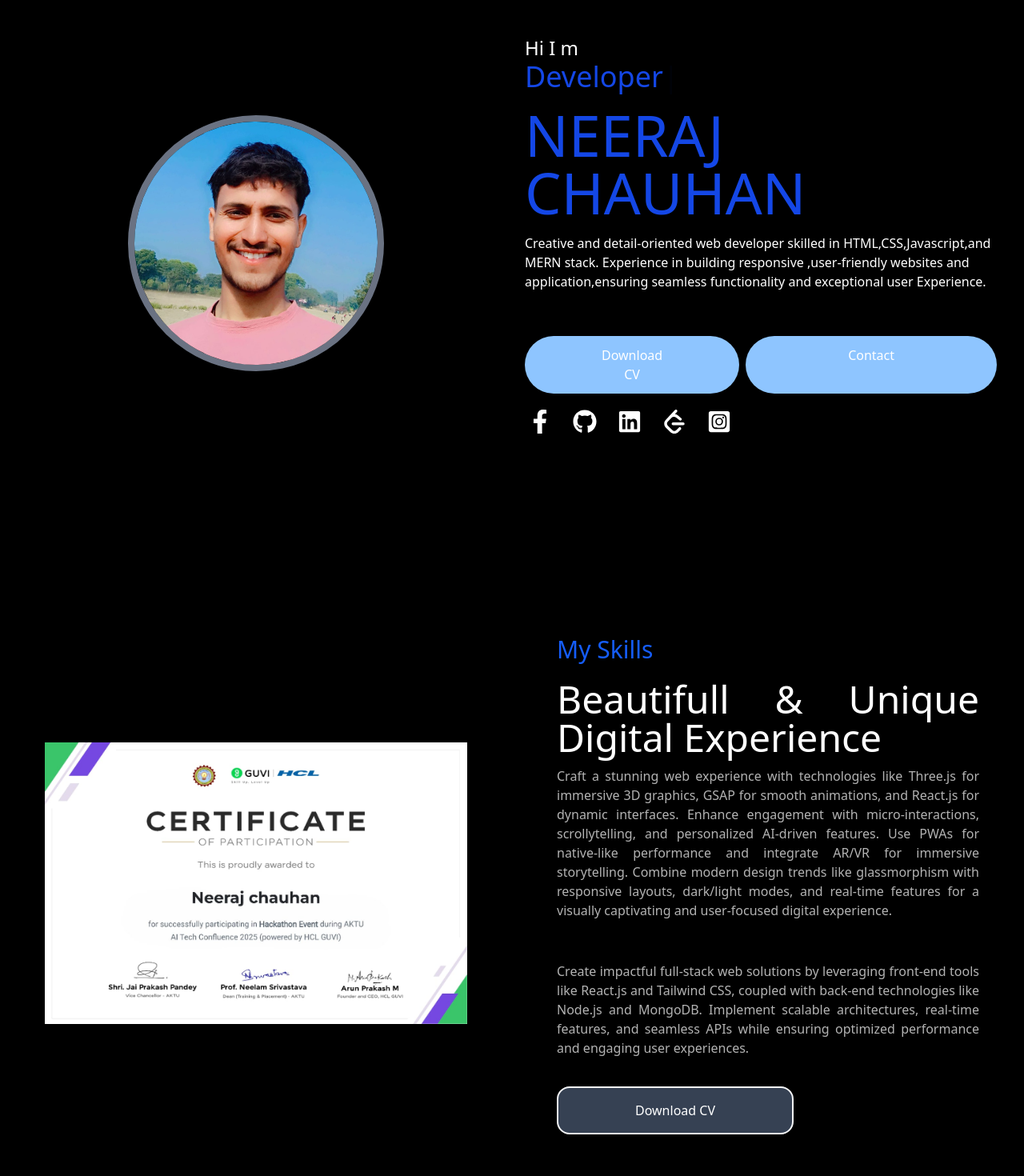
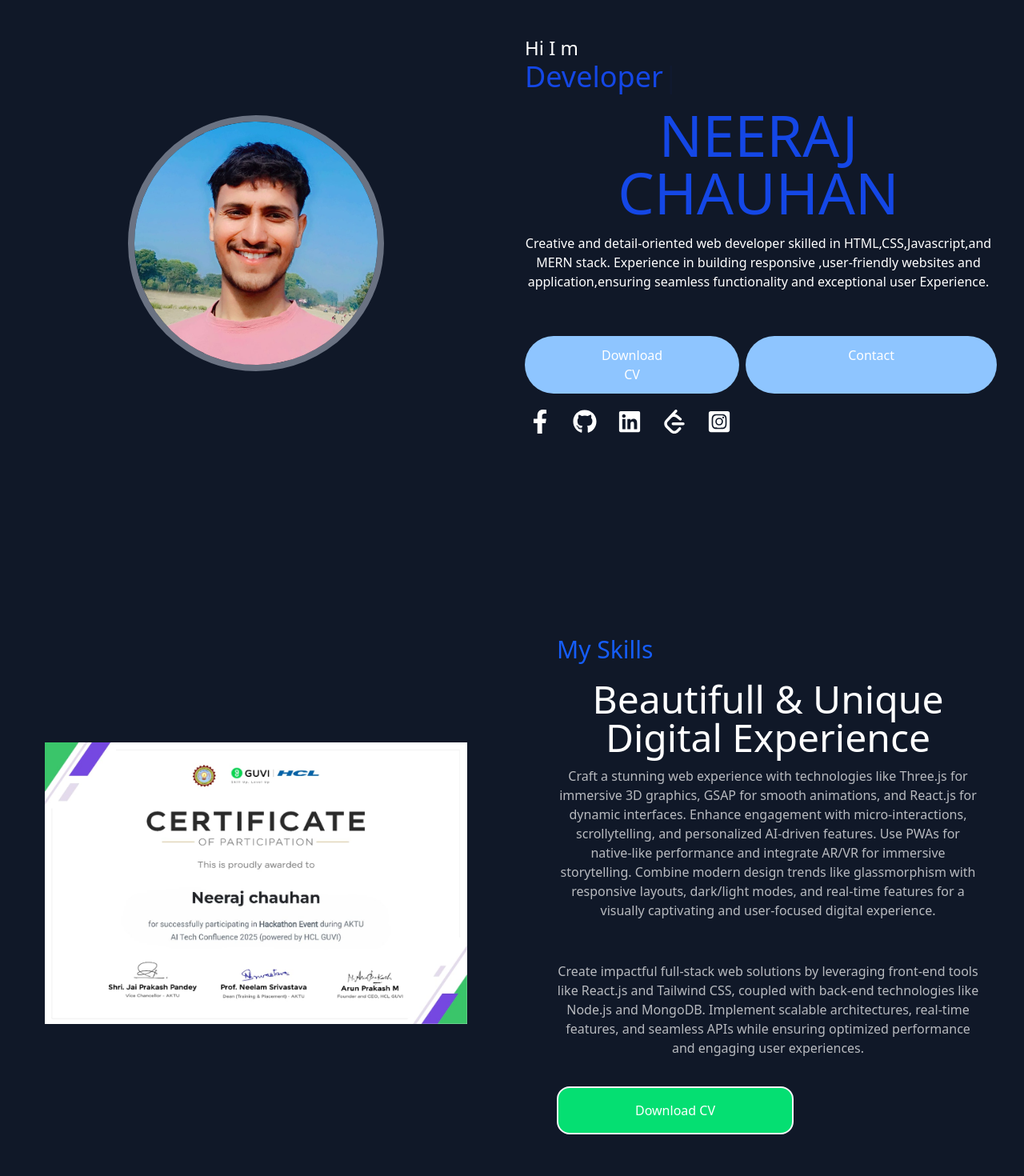
Before and after one commit to Neeraj-chauhan12/Portfolio, a React (Vite) app: page / in a window 1280 px wide. Shown: the part 160-1630 px from the top of the page at 80% size. Built offline with nearby package versions, Linux system fonts and the light colour scheme.

Commit message:
improvement

```diff
--- a/src/components/Rightpage1.jsx
+++ b/src/components/Rightpage1.jsx
@@ -22,18 +22,18 @@ const Rightpage1 = () => {
 
     <div className='md:w-1/2 w-full md:h-full h-auto flex flex-col justify-center  md:items-start p-4 md:pr-10 '>
 
-    <h1 className='md:text-2xl text-2xl'>Hi I m
+    <h1 className='md:text-2xl text-center text-2xl'>Hi I m
     </h1>
      {/* <span className='text-blue-600'>Frontend developer</span>  */}
     { <ReactTyped
-          className='text-4xl text-blue-700'
+          className='text-4xl text-center text-blue-700'
           strings={["Developer","Programmer","Coder"]}
           typeSpeed={60}
           backSpeed={50}
           loop={true}
         /> }
-    <h1 className='md:text-7xl text-4xl md:my-4 my-2 text-blue-700'>NEERAJ CHAUHAN</h1>
-    <p className='md:mb-14 mb-5'>Creative and detail-oriented web developer skilled in HTML,CSS,Javascript,and MERN stack. Experience in building responsive
+    <h1 className='md:text-7xl text-4xl md:my-4 my-2 text-center text-blue-700'>NEERAJ CHAUHAN</h1>
+    <p className='md:mb-14 mb-5 text-center '>Creative and detail-oriented web developer skilled in HTML,CSS,Javascript,and MERN stack. Experience in building responsive
         ,user-friendly websites and application,ensuring seamless functionality and exceptional user Experience.
     </p>
 
--- a/src/components/Rightpage2.jsx
+++ b/src/components/Rightpage2.jsx
@@ -11,20 +11,20 @@ function photo(){
     <>
     <div className='md:w-1/2 h-auto md:h-screen md:px-14 px-3 text-justify  flex flex-col text-white justify-center items-start'>
     <h1 className='md:text-3xl text-sm md:p-0 px-32 text-blue-600 mt-10 md:mb-2'>My Skills</h1>
-    <h2 className='md:text-5xl text-2xl text-white my-3'>Beautifull & Unique Digital Experience</h2>
-    <h1 className='opacity-70 mb-6'>
+    <h2 className='md:text-5xl text-center text-2xl text-white my-3'>Beautifull & Unique Digital Experience</h2>
+    <h1 className='opacity-70 text-center mb-6'>
     Craft a stunning web experience with technologies like Three.js
     for immersive 3D graphics, GSAP for smooth animations, and React.js for dynamic interfaces.
     Enhance engagement with micro-interactions, scrollytelling, and personalized AI-driven features.
     Use PWAs for native-like performance and integrate AR/VR for immersive storytelling. Combine modern design trends like glassmorphism with
      responsive layouts, dark/light modes, and real-time features for a visually captivating and user-focused digital experience.
     </h1>
-    <h1 className='opacity-70 mt-7 '>
+    <h1 className='opacity-70 text-center mt-7 '>
     Create impactful full-stack web solutions by leveraging front-end tools like React.js and Tailwind CSS, coupled with back-end technologies like Node.js and MongoDB. Implement scalable architectures,
     real-time features, and seamless APIs while ensuring optimized performance and engaging user experiences.
     </h1>
 
-    <button onClick={photo} className='md:px-24 px-32 md:mx-0  border-2 border-gray-100 py-4 my-9  text-white rounded-2xl bg-gray-700'>Download CV</button>
+    <button onClick={photo} className='md:px-24 px-32 md:mx-0 border-2 border-gray-100 py-2  md:py-4 my-9   text-white rounded-2xl bg-green-400'>Download CV</button>
 
     </div>
 
--- a/src/pages/Contact.jsx
+++ b/src/pages/Contact.jsx
@@ -43,18 +43,16 @@ const Contact=()=>{
 
   return (
     <>
-     <div className='max-w-screen-2xl h-screen md:h-auto bg-black flex justify-center gap-2 md:px-0 px-5 pt-10 pb-5 items-center flex-col '>
-      <h1 className='md:text-7xl text-5xl text-white uppercase'>contact me..</h1>
-
-      <h1 className='md:text-5xl text-3xl text-blue-500'>Fill the form and work with me</h1>
-      <div className='h-auto md:px-12 px-5 mt-4 rounded-lg md:w-96 w-76 bg-black border-2 border-green-400'>
+     <div className='max-w-screen-2xl h-screen md:h-auto bg-gray-900 flex justify-center gap-2 md:px-0 px-5 pt-10 pb-5 items-center flex-col '>
+      <h1 className='md:text-7xl text-5xl text-pink-600 uppercase'>contact <span className='text-blue-500'>me..</span></h1>
+      <div className='h-auto md:px-5 px-5 mt-4 rounded-lg md:w-96 w-76 bg-black border-4 border-blue-400 shadow-2xl shadow-gray-500'>
         <form
-        className='flex flex-col  md:px-2 gap-3 md:gap-7 py-5'
+        className='flex flex-col md:px-1 gap-3 md:gap-7 py-5'
          ref={form} onSubmit={sendEmail}
 
          >
           <input
-             className='w-64  text-3xl rounded-lg bg-transparent placeholder:text-2xl text-white border-2 border-gray-100  '
+             className='w-full text-sm md:text-3xl rounded-lg bg-transparent px-2 placeholder:text-2xl text-white border-2 border-gray-100  '
              placeholder='Enter the  name...'
              required
              value={name}
@@ -63,7 +61,7 @@ const Contact=()=>{
              name="name" />
 
              <input
-             className='w-64  text-3xl rounded-lg bg-transparent placeholder:text-2xl border-2 text-white border-gray-100  '
+             className='w-full  text-sm md:text-3xl rounded-lg bg-transparent px-2 placeholder:text-2xl  border-2 text-white border-gray-100  '
              placeholder='Enter the email...'
              required
              value={email}
@@ -72,7 +70,7 @@ const Contact=()=>{
              name="email" />
 
              <input
-             className='w-64 text-3xl rounded-lg bg-transparent placeholder:text-2xl text-white border-2 border-gray-100  '
+             className='w-full text-sm md:text-3xl rounded-lg bg-transparent px-2 placeholder:text-2xl border-2 text-white border-gray-100  '
              placeholder='Enter the password...'
              required
              value={password}
@@ -83,7 +81,7 @@ const Contact=()=>{
 
 
 <textarea
-             className='w-64  text-3xl rounded-lg bg-transparent placeholder:text-2xl text-white border-2 border-gray-100  '
+             className='w-full  text-sm md:text-3xl rounded-lg bg-transparent px-2 placeholder:text-2xl border-2 text-white border-gray-100  '
              placeholder='Enter the message...'
              required
              value={message}
@@ -93,7 +91,7 @@ const Contact=()=>{
 
 
 
-            <button type='submit' className='w-64  bg-blue-200 rounded-3xl hover:bg-blue-700 hover:text-white py-2 px-5'>Submit</button>
+            <button type='submit' className='w-full   rounded-3xl bg-pink-600 hover:text-white py-2 px-5'>Submit</button>
 
         </form>
     </div>
--- a/src/pages/Experience.jsx
+++ b/src/pages/Experience.jsx
@@ -30,15 +30,15 @@ const Experience = () => {
  ]
   return (
     <>
-    <div className='md:max-w-screen-2xl container w-screen md:h-screen h-auto md:px-7 bg-black text-white'>
+    <div className='md:max-w-screen-2xl container w-screen md:h-screen h-auto  md:px-7 bg-gray-900 text-white'>
 
-     <div className=' bg-black h-full w-full'>
+     <div className=' bg-gray-900 h-full px-3 md:px-0  w-full'>
         <div className='flex justify-center items-center flex-col md:px-80 h-auto   md:py-10 w-full'>
             <h1 className='md:text-3xl mt-6 text-sm text-blue-600'>My Expertise</h1>
             <h1 className='md:text-7xl text-2xl text-center'>Provide wide range of digial service</h1>
         </div>
 
-        <div className='h-auto w-full flex md:flex-row gap-5 flex-col py-7 justify-around items-center'>
+        <div className='h-auto w-full  md:w-96 flex md:flex-row gap-5 md:gap-32 flex-col py-7 justify-around items-center'>
             {
                 data.map(({id, pic,name,para,view})=>{
                     return(
--- a/src/pages/Footer.jsx
+++ b/src/pages/Footer.jsx
@@ -15,7 +15,7 @@ const Footer = () => {
 
   return (
     <>
-    <div className=' max-w-screen-2xl container  bg-black h-auto text-white py-20 flex md:flex-row flex-col gap-5 justify-around items-center '>
+    <div className=' max-w-screen-2xl container  bg-gray-900 h-auto text-white py-20 flex md:flex-row flex-col gap-5 justify-around items-center '>
         <motion.div
            initial={{opcacity:0, translateX: "100%"}}
            whileInView={{opcacity:1, translateX: 0}}
--- a/src/pages/Home.jsx
+++ b/src/pages/Home.jsx
@@ -6,7 +6,7 @@ import Rightpage1 from '../components/Rightpage1'
 const Home = () => {
   return (
     <>
-    <div className=' flex flex-col md:flex-row h-auto md:h-screen max-w-screen-2xl text-white bg-black container'>
+    <div className=' flex flex-col md:flex-row h-auto md:h-screen max-w-screen-2xl text-white bg-gray-900 container'>
 
 
 <Leftpage1 />
--- a/src/pages/Page2.jsx
+++ b/src/pages/Page2.jsx
@@ -5,7 +5,7 @@ import Rightpage2 from '../components/Rightpage2'
 const Page2 = () => {
   return (
     <>
-      <div className='max-w-screen-2xl h-auto md:flex-row flex-col-reverse md:h-screen container bg-black flex'>
+      <div className='max-w-screen-2xl h-auto md:flex-row flex-col-reverse md:h-screen container bg-gray-900 flex'>
       <Leftpage2 />
       <Rightpage2 />
       </div>
--- a/src/pages/Portfolio.jsx
+++ b/src/pages/Portfolio.jsx
@@ -34,7 +34,7 @@ const Portfolio = () => {
 
   return (
     <>
-    <div className='max-w-screen-2xl md:h-screen h-auto bg-black text-white pt-10  '>
+    <div className='max-w-screen-2xl md:h-screen h-auto bg-gray-900 text-white pt-10  '>
         <h1 className='text-5xl mb-10 flex justify-center items-center '>My Project</h1>
 
 
```
